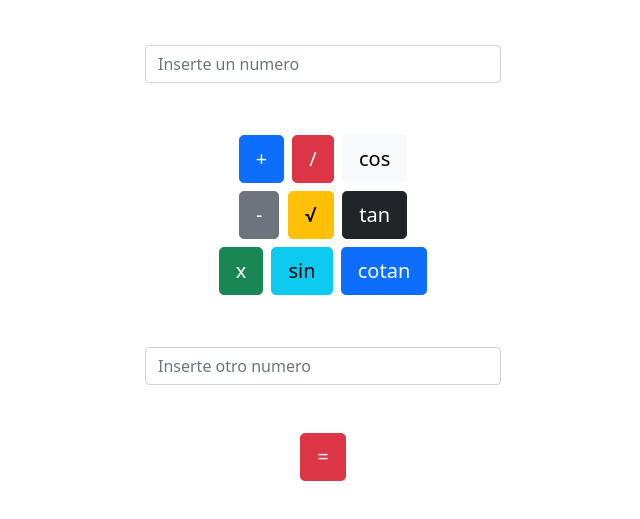
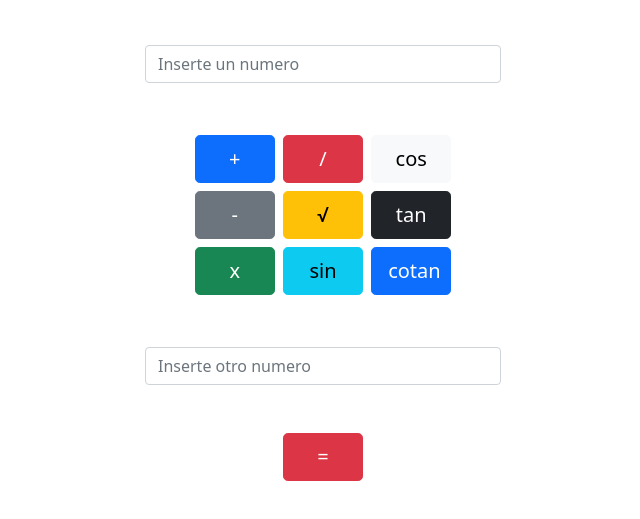
Before and after one commit to Mc-Ramirez/Calculadora_JQuery, a plain HTML site: page index.html in a window 1280 px wide. Shown: the part 155-674 px from the top of the page, without its empty margins (317-957 px from the left). Drawn offline with nearby package versions, Linux system fonts and the light colour scheme.

Commit message:
Ajuste en el tamaño de los botones

```diff
--- /dev/null
+++ b/custom.css
@@ -0,0 +1,3 @@
+button {
+  width: 80px;
+}
--- a/index.html
+++ b/index.html
@@ -4,7 +4,7 @@
     <!-- Required meta tags -->
     <meta charset="utf-8" />
     <meta name="viewport" content="width=device-width, initial-scale=1" />
-
+    <link rel="stylesheet" href="custom.css" />
     <!-- Bootstrap CSS -->
     <link
       href="https://cdn.jsdelivr.net/npm/bootstrap@5.1.3/dist/css/bootstrap.min.css"
@@ -35,7 +35,6 @@
           />
         </div>
       </div>
-
       <div class="row justify-content-md-center pt-5">
         <div class="col-auto">
           <button
```
